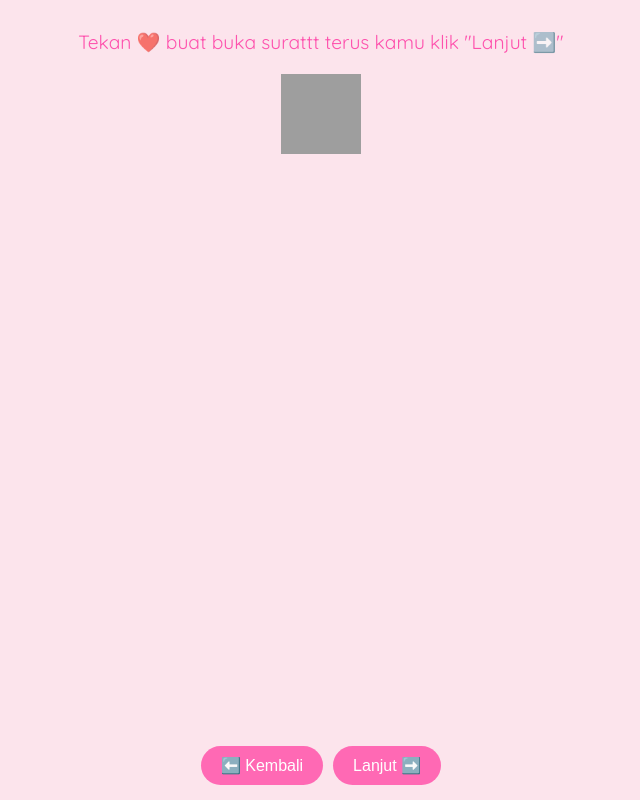
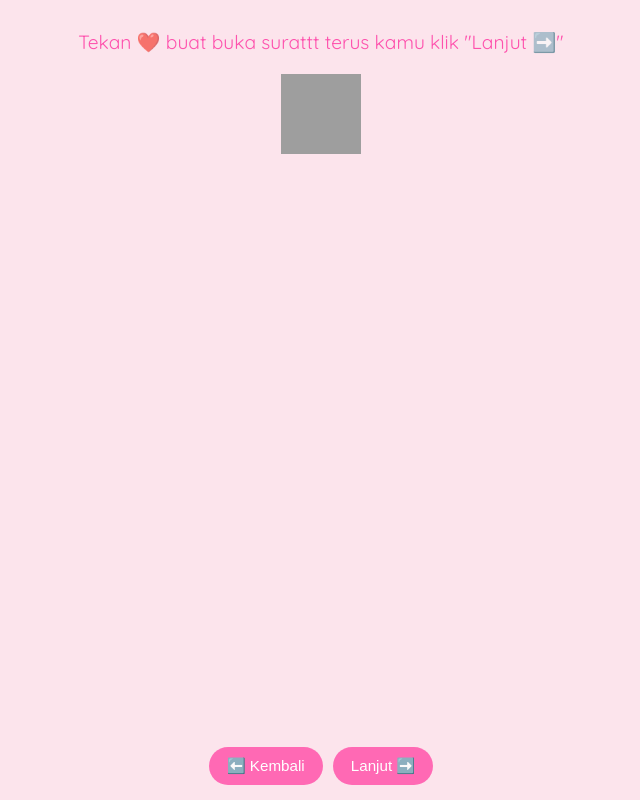
Before and after one commit to akariiff/rill-terakhir, a plain HTML site: page index.html in a window 1280 px wide. Shown: the top 800 px of the page, without its empty margins (319-959 px from the left). Drawn offline with nearby package versions, Linux system fonts and the light colour scheme; grey boxes are pictures that could not be loaded.

Commit message:
Update valentine-confession.css

```diff
--- a/valentine-confession.css
+++ b/valentine-confession.css
@@ -1,5 +1,6 @@
 /* === UMUM === */
 * { box-sizing: border-box; margin: 0; padding: 0; }
+
 body {
   font-family: 'Quicksand', sans-serif;
   overflow: hidden;
@@ -70,6 +71,7 @@ body {
   color: rgba(255, 20, 147, 0.7);
 }
 
+/* === TOMBOL NAVIGASI === */
 .nav-buttons {
   position: fixed;
   bottom: 15px;
@@ -83,13 +85,13 @@ body {
 }
 
 .btn {
-  padding: 10px 20px;
+  padding: 10px 18px;
   background: hotpink;
   color: white;
   border: none;
   border-radius: 20px;
   cursor: pointer;
-  font-size: 1rem;
+  font-size: 0.95rem;
   white-space: nowrap;
 }
 
```
